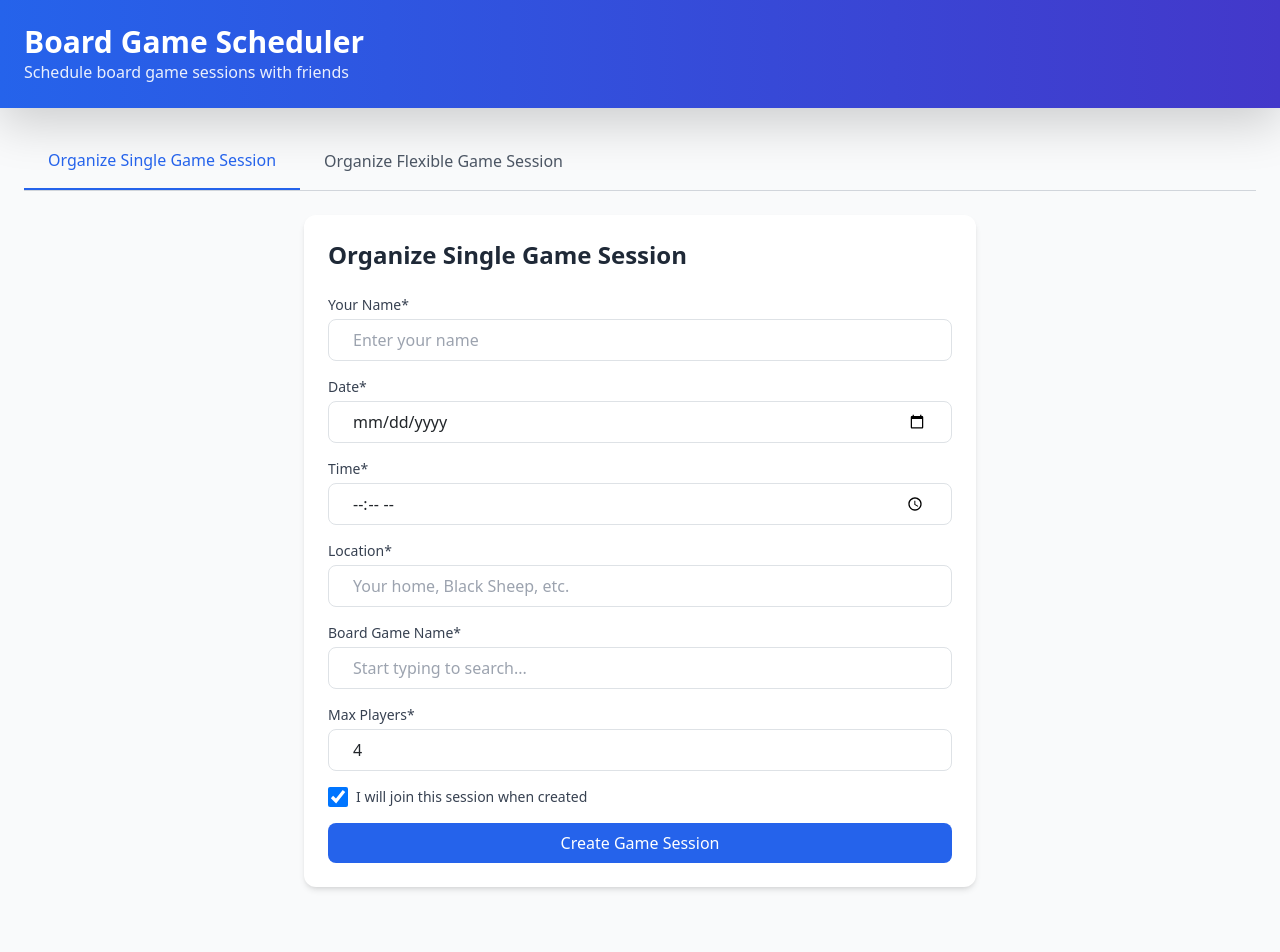
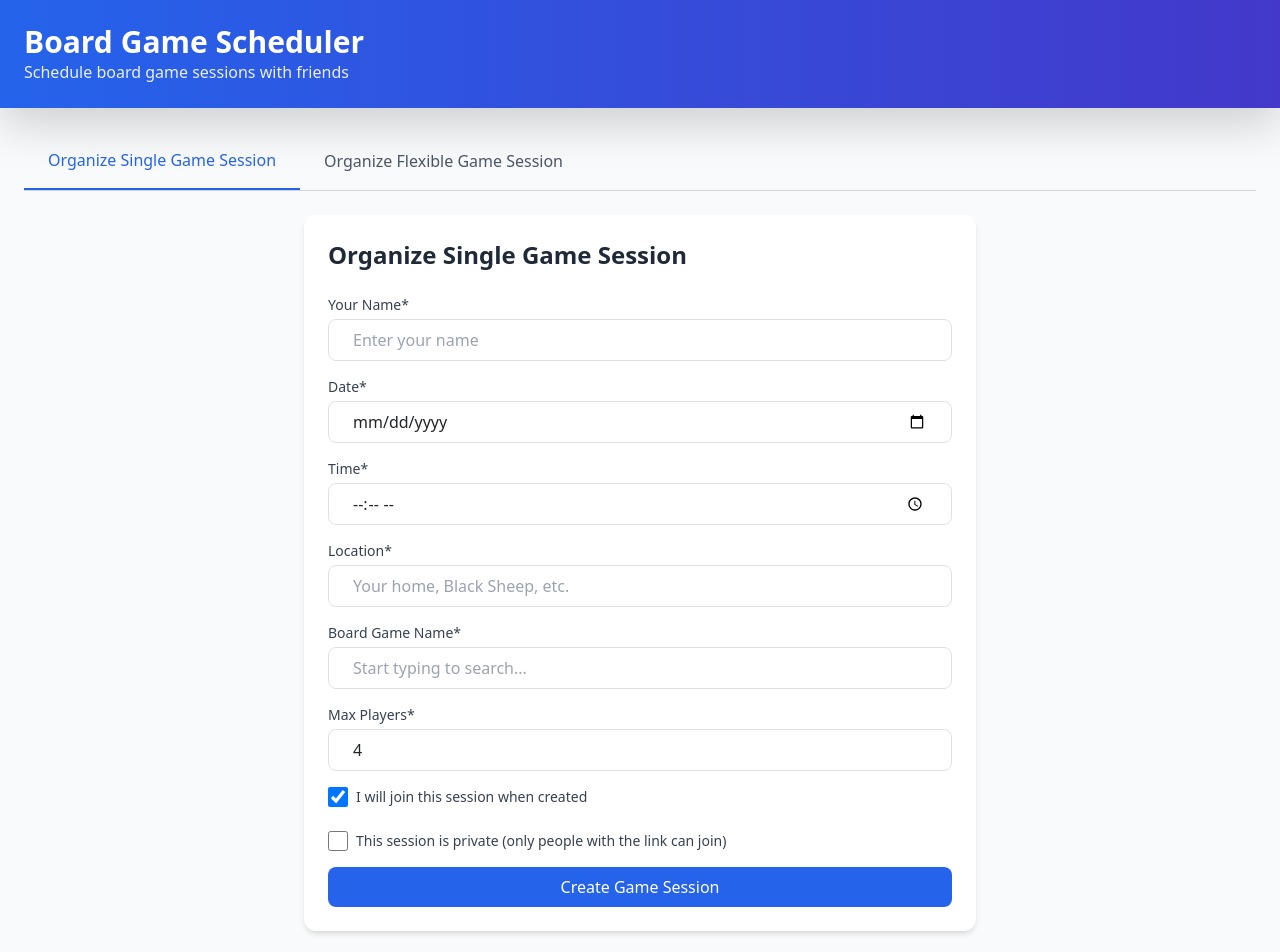
Before and after one commit to renatovieira/boardgame-scheduler, a React (Vite) app in the folder frontend/: page / in a window 1280 px wide. Shown: the top 952 px of the page. Built offline with nearby package versions, Linux system fonts and the light colour scheme; the HTML template or start-up script is replaced by a standard one.

Commit message:
Add privacy option

```diff
--- a/frontend/src/App.jsx
+++ b/frontend/src/App.jsx
@@ -22,8 +22,8 @@ export default function App() {
     playersNeeded: 4,
     organizerJoins: true,
     isFlexible: false,
-    flexibleGames: [
-    ]
+    flexibleGames: [],
+    isPrivate: false
   });
 
   const addCustomGame = (name) => {
@@ -457,6 +457,20 @@ export default function App() {
                 </label>
               </div>
 
+              {/* Privacy Toggle */}
+              <div className="flex items-center mt-4">
+                <input
+                  id="isPrivate"
+                  type="checkbox"
+                  checked={formData.isPrivate}
+                  onChange={(e) => setFormData({ ...formData, isPrivate: e.target.checked })}
+                  className="h-5 w-5 text-blue-600 rounded focus:ring-2 focus:ring-blue-500"
+                />
+                <label htmlFor="isPrivate" className="ml-2 text-sm text-gray-700">
+                  This session is private (only people with the link can join)
+                </label>
+              </div>
+
               <button
                 onClick={createTable}
                 className="mt-6 w-full bg-blue-600 hover:bg-blue-700 text-white font-medium py-2 px-4 rounded-lg transition-colors"
@@ -606,6 +620,20 @@ export default function App() {
                 />
                 <label htmlFor="organizerJoinsFlex" className="ml-2 text-sm text-gray-700">
                   I will join this session when created
+                </label>
+              </div>
+
+              {/* Privacy Toggle */}
+              <div className="flex items-center mt-4">
+                <input
+                  id="isPrivate"
+                  type="checkbox"
+                  checked={formData.isPrivate}
+                  onChange={(e) => setFormData({ ...formData, isPrivate: e.target.checked })}
+                  className="h-5 w-5 text-blue-600 rounded focus:ring-2 focus:ring-blue-500"
+                />
+                <label htmlFor="isPrivate" className="ml-2 text-sm text-gray-700">
+                  This session is private (only people with the link can join)
                 </label>
               </div>
 
```
Also changed, not shown: 1 other file (tests, documents, lock files or other folders).
